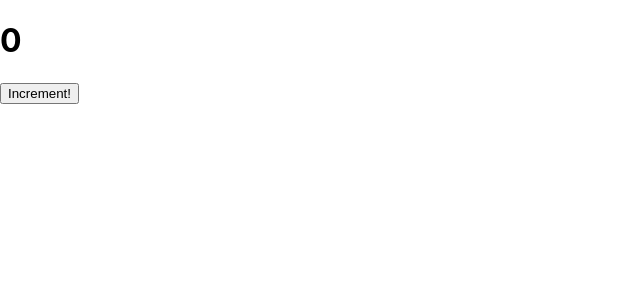
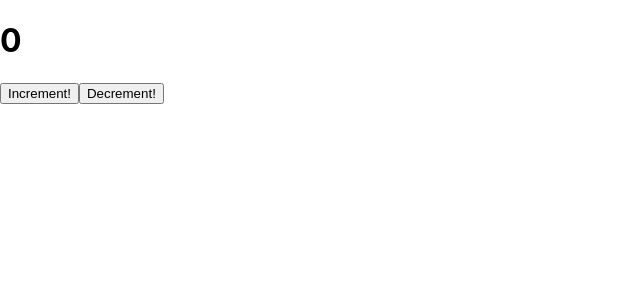
Before and after one commit to shareena-begum/react-props, a Next.js app: page /count in a window 1280 px wide. Shown: the top 300 px of the page, without its empty margins (0-640 px from the left). Built offline with nearby package versions, Linux system fonts and the light colour scheme.

Commit message:
counter app with componentDidUpdate

```diff
--- a/pages/count.js
+++ b/pages/count.js
@@ -1,3 +1,5 @@
+// https://scrimba.com/g/greacthooks
+
 import _ from "lodash"
 import React from "react"
 import randomcolor from "randomcolor"
@@ -11,25 +13,42 @@ class count extends React.Component{
             color: ""
         }
         this.increment = this.increment.bind(this)
+        this.decrement = this.decrement.bind(this)
     }
         increment() {
             this.setState(prevState => {
                 return {
-                    count: prevState.count + 1
+                    count: prevState.count + 1,
+                    // color: randomcolor()
+                    // //in some complex conditions this logic gets duplicated so we used componentDidUpdate
                 }
             })
         }
 
-        componentDidUpdate() {
+        decrement() {
+            this.setState(prevState => {
+                return {
+                    count: prevState.count - 1,
+                    // color: randomcolor()
+                }
+            })
+        }
+
+     componentDidUpdate(prevProps, prevState) {
+        if(prevState.count !== this.state.count) {
             const newColor = randomcolor()
             this.setState({color: newColor})
-        }
+         }
+
+     }
+
 
     render(){
         return (
             <div>
-                <h1>{this.state.count}</h1>
+                <h1 style={{color: this.state.color}}>{this.state.count}</h1>
                 <button onClick={this.increment} >Increment!</button>
+                <button onClick={this.decrement} >Decrement!</button>
             </div>
         )
     }
```
